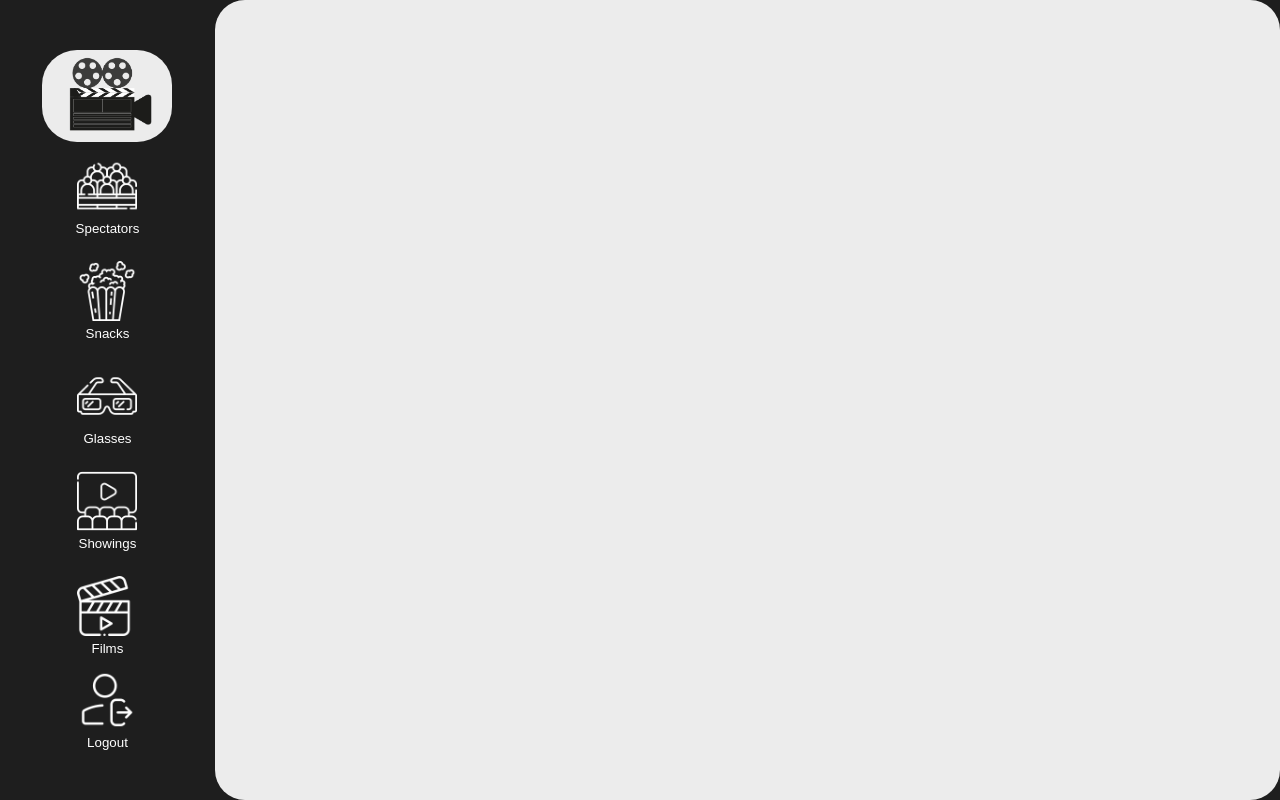
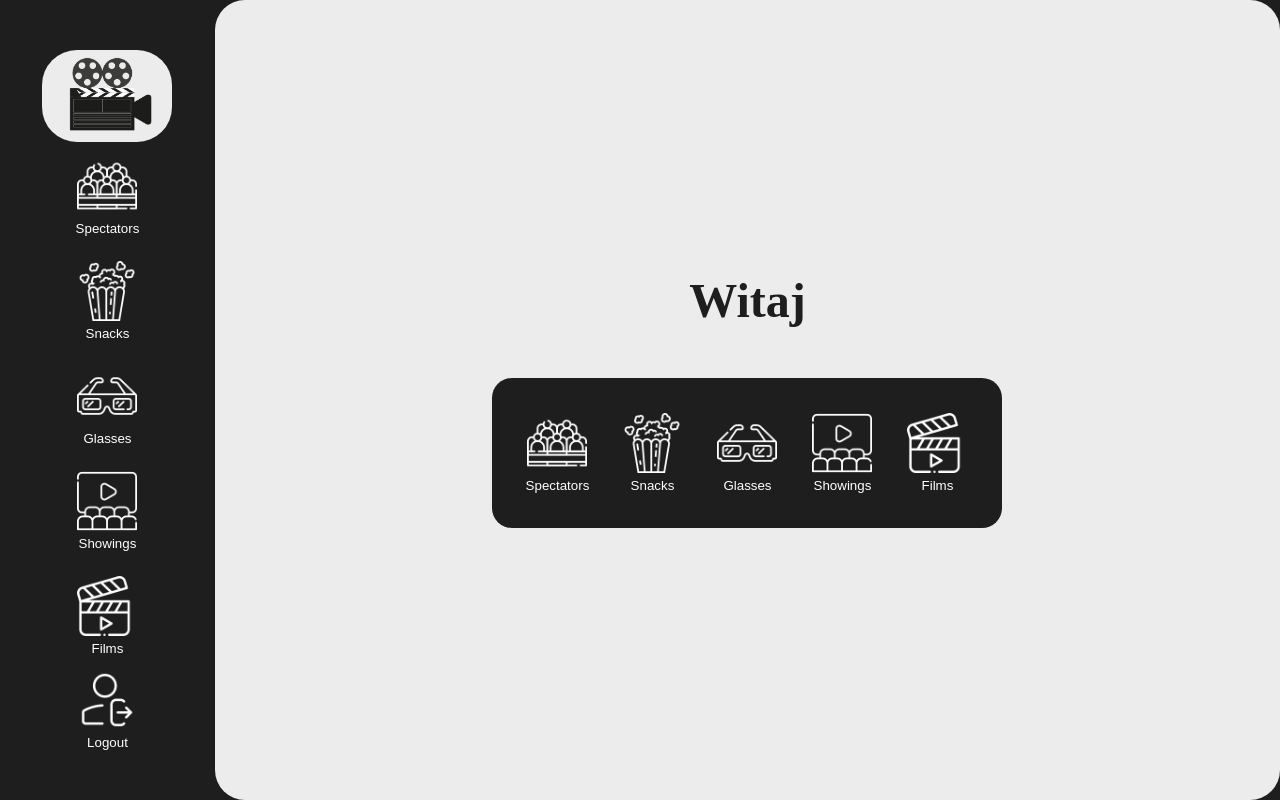
Before and after one commit to SobczakMateusz05/cinema-basic-selling-app, a Next.js app: page /dashboard in a window 1280 px wide. Built offline with nearby package versions, Linux system fonts and the light colour scheme.

Commit message:
Add menuItem to mainPanel

```diff
--- a/components/MainPanel/MainPanel.scss
+++ b/components/MainPanel/MainPanel.scss
@@ -0,0 +1,20 @@
+@use '../../sass/variables.scss' as variable;
+
+.mainPanel {
+    &--mainWrapper {
+        @include variable.flex-container(column, center, center);
+        width: 100%;
+        height: 100%;
+        font-size: 2em;
+        gap: 50px;
+        color: variable.$black;
+
+        &__menuItemWrapper {
+            @include variable.flex-container(row, center, center);
+            gap: 35px;
+            padding: 35px;
+            border-radius: 20px;
+            background: variable.$black;
+        }
+    }
+}
--- a/components/MainPanel/MainPanel.tsx
+++ b/components/MainPanel/MainPanel.tsx
@@ -1,14 +1,17 @@
 import React from 'react';
 
 import MenuItem from 'components/Menu/MenuItem';
-import { menuItem } from 'components/Menu/Menu';
+import { MenuItemParms } from '../Menu/MenuItemsParms';
 
 export default function MainPanel() {
     return (
         <section className="mainPanel--mainWrapper">
-            <h1>Witaj {/* Tu imię pracownika*/}</h1>
-            <div className="mainPanel--mainWrapper__meuItemWrapper">
-                {menuItem.map((itemProps) => (
+            <h1>
+                Witaj
+                {/* Tu imię pracownika */}
+            </h1>
+            <div className="mainPanel--mainWrapper__menuItemWrapper">
+                {MenuItemParms.map((itemProps) => (
                     <MenuItem
                         key={itemProps.id}
                         id={itemProps.id}
--- a/components/Menu/Menu.tsx
+++ b/components/Menu/Menu.tsx
@@ -5,21 +5,9 @@ import Image from 'next/image';
 
 import Logo from 'public/common/logo.png';
 import LogoutIcon from 'public/specific/menu/logout-icon.png';
-import ShowingIcon from 'public/specific/menu/showing-icon.png';
-import FilmIcon from 'public/specific/menu/film-icon.png';
-import GlassesIcon from 'public/specific/menu/glasses-icon.png';
-import SnackIcon from 'public/specific/menu/snack-icon.png';
-import SpectatorIcon from 'public/specific/menu/spectator-icon.png';
 
-import MenuItem, { MenuItemProps } from './MenuItem';
-
-export const menuItem: MenuItemProps[] = [
-    { id: 0, icon: SpectatorIcon, text: 'Spectators', onClick: undefined },
-    { id: 1, icon: SnackIcon, text: 'Snacks', onClick: undefined },
-    { id: 2, icon: GlassesIcon, text: 'Glasses', onClick: undefined },
-    { id: 3, icon: ShowingIcon, text: 'Showings', onClick: undefined },
-    { id: 4, icon: FilmIcon, text: 'Films', onClick: undefined },
-];
+import MenuItem from './MenuItem';
+import { MenuItemParms } from './MenuItemsParms';
 
 export default function Menu() {
     const logOut = async () => {
@@ -45,7 +33,7 @@ export default function Menu() {
                 className="menu--mainWrapper__logoImage"
             />
             <nav className="menu--mainWrapper__navigation">
-                {menuItem.map((itemProps) => (
+                {MenuItemParms.map((itemProps) => (
                     <MenuItem
                         key={itemProps.id}
                         id={itemProps.id}
--- /dev/null
+++ b/components/Menu/MenuItemsParms.tsx
@@ -0,0 +1,16 @@
+import ShowingIcon from 'public/specific/menu/showing-icon.png';
+import FilmIcon from 'public/specific/menu/film-icon.png';
+import GlassesIcon from 'public/specific/menu/glasses-icon.png';
+import SnackIcon from 'public/specific/menu/snack-icon.png';
+import SpectatorIcon from 'public/specific/menu/spectator-icon.png';
+
+import { MenuItemProps } from './MenuItem';
+
+// eslint-disable-next-line import/prefer-default-export
+export const MenuItemParms: MenuItemProps[] = [
+    { id: 0, icon: SpectatorIcon, text: 'Spectators', onClick: undefined },
+    { id: 1, icon: SnackIcon, text: 'Snacks', onClick: undefined },
+    { id: 2, icon: GlassesIcon, text: 'Glasses', onClick: undefined },
+    { id: 3, icon: ShowingIcon, text: 'Showings', onClick: undefined },
+    { id: 4, icon: FilmIcon, text: 'Films', onClick: undefined },
+];
--- a/sass/components.scss
+++ b/sass/components.scss
@@ -7,3 +7,5 @@
 
 @use '../components/Menu/Menu.scss';
 @use '../components/Menu/MenuItem.scss';
+
+@use '../components/MainPanel/MainPanel.scss';
--- a/src/app/dashboard/page.tsx
+++ b/src/app/dashboard/page.tsx
@@ -1,12 +1,15 @@
 import React from 'react';
 
 import Menu from 'components/Menu/Menu';
+import MainPanel from 'components/MainPanel/MainPanel';
 
 export default function Dashboard() {
     return (
         <main className="dashboard--mainWrapper">
             <Menu />
-            <div className="dashboard--right"></div>
+            <div className="dashboard--right">
+                <MainPanel />
+            </div>
         </main>
     );
 }
```
